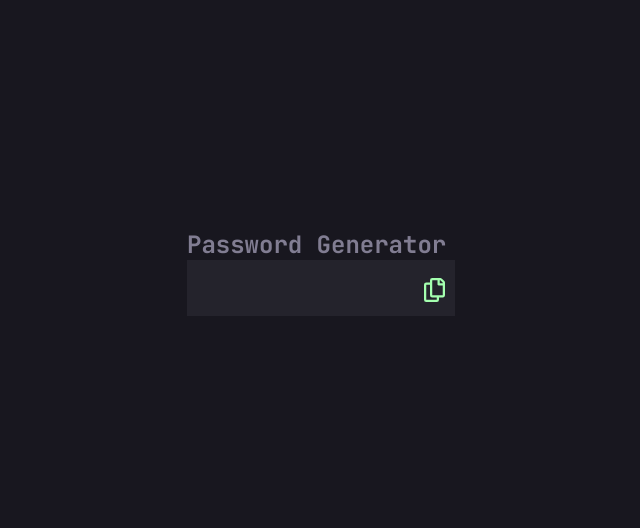
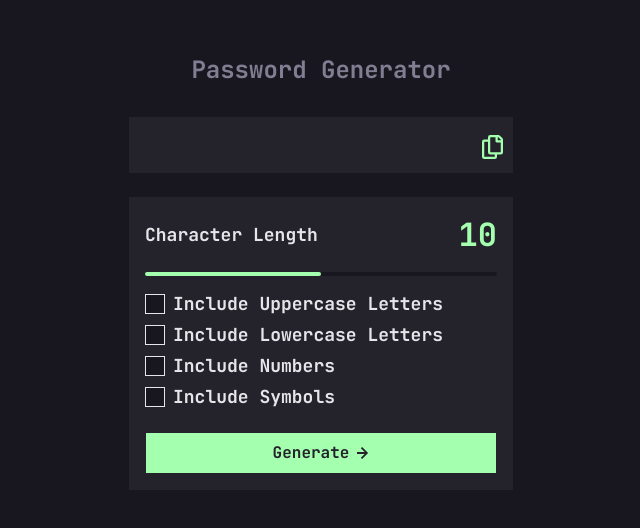
Before and after one commit to laurymesa01/password-generator-app, a Next.js app: page / in a window 1280 px wide. Shown: the part 128-656 px from the top of the page, without its empty margins (319-959 px from the left). Built offline with nearby package versions, Linux system fonts and the light colour scheme.

Commit message:
Styles to Password component

```diff
--- a/src/app/components/Password.tsx
+++ b/src/app/components/Password.tsx
@@ -1,9 +1,9 @@
 export default function Password() {
     return (
-        <section>
-            <h2 className="heading-m text-grey">Password Generator</h2>
-            <form className="w-full mx-auto">
-                <label form="default-search" className="mb-2 text-sm font-medium text-gray-900 sr-only dark:text-white">Search</label>
+        <section className="w-full">
+            <h2 className="heading-m text-grey text-center">Password Generator</h2>
+            <form className="w-full mx-auto mt-8">
+                <label form="default-search" className="mb-2 text-sm font-medium  sr-only dark:text-white">Search</label>
                 <div className="relative cursor-pointer">
                     <input  type="password"
                             className="block w-full ps-3 input"
--- a/src/app/page.tsx
+++ b/src/app/page.tsx
@@ -1,9 +1,11 @@
+import Details from "./components/Details";
 import Password from "./components/Password";
 
 export default function Home() {
   return (
-    <main className="flex min-h-screen flex-col items-center justify-center">
+    <main className="flex min-h-screen px-[35%] flex-col items-center justify-center">
       <Password/>
+      <Details/>
     </main>
   );
 }
```
